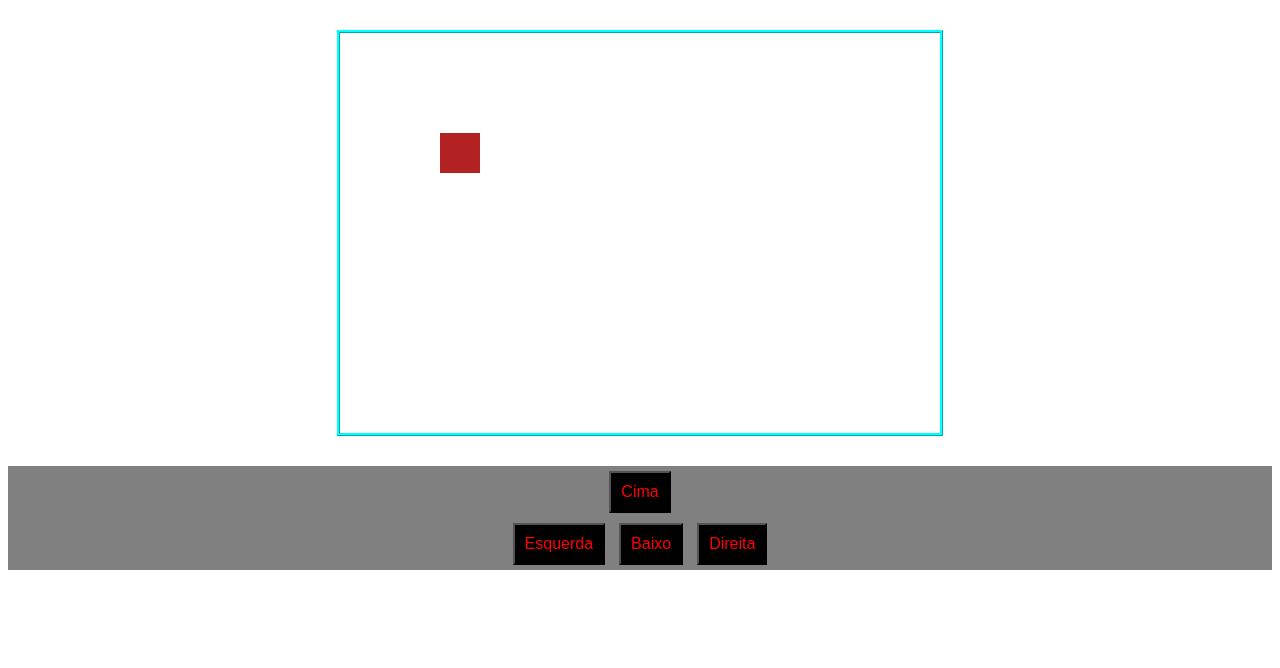
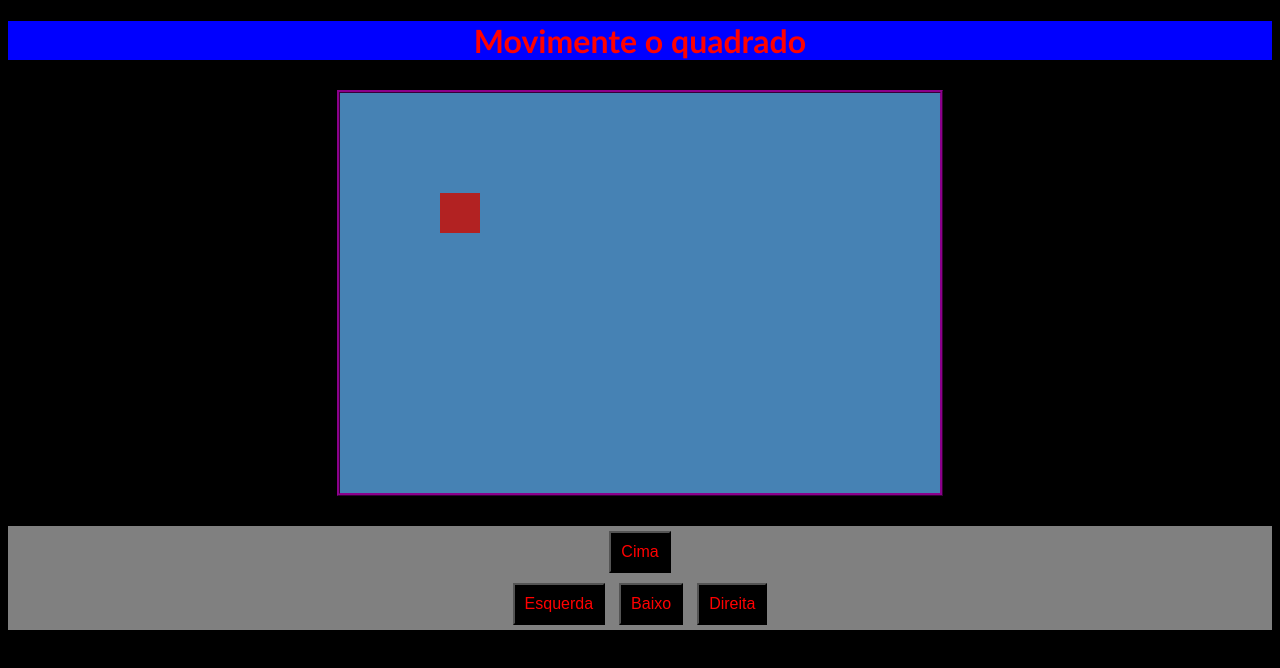
Before and after one commit to VictorAlcina2LL/-2-Avalia-o-Processual-do-3-Trimestre, a plain HTML site: page index.html in a window 1280 px wide. Drawn offline with Linux system fonts and the light colour scheme.

Commit message:
Update index.html

```diff
--- a/index.html
+++ b/index.html
@@ -3,52 +3,118 @@
 Programa: Clique no botão e movimente o quadrado.
 Nome: ISABELLA OLIVEIRA RIBEIRO  - Nº: 14 - Turma: 2L
 Nome: MATHEUS SOLER BINA         - Nº: 18
-Nome: THAINA OLIVEIRA SILVA     - Nº: 26
+Nome: THAINA OLIVEIRA SILVA      - Nº: 26
 Nome: VICTOR REGO MUNIZ          - Nº: 27
-Nome: DIGITE O NOME DE OUTRO MEMBRO DO GRUPO - Nº: DIGITE O NUMERO AQUI.
-DESCRIÇÃO: Descreva, resumidamente, o que faz o seu programa aqui.
+DESCRIÇÃO: Neste programa, movimentamos o componente (quadrado) no canvas quando clicamos em cada botão específico: Cima, Baixo, Esquerda, Direita.
 -->
 <!DOCTYPE html>
+
 <html lang="pt-br">
+
 <head>
+
   <meta charset="UTF-8">
+
   <meta name="viewport" content="width=device-width, initial-scale=1.0">
-  <title>Movimento do Componente</title>
-  <body>
+
+  <title>Movimento do Quadrado</title>
+  <link rel="icon" href="icon.png">
+
+  <h1 class="h1">Movimente o quadrado</h1>
+
+  <body class="body">
+
   <style>
 
+    .h1{
+      color: red;
+
+      background-color: blue;
+
+      font-family: 'Trebuchet MS', 'Lucida Sans Unicode', 'Lucida Grande', 'Lucida Sans', Arial, sans-serif;
+
+      text-align: center;
+
+    }
+
+     .body{
+
+      background-color: black;
+
+    }
+
       canvas{
+
         border-style: ridge;
-      border-color: aqua;
+
+        border-color: darkmagenta;
+
         display: block;
+
         margin: 30px auto;
+
+        background-color: steelblue;
     }
     .controls {
+
       text-align: center;
+
       align-items: center;
+
       background-color: gray;
     }
+
     button {
+
       padding: 10px;
+
       margin: 5px;
+
       font-size: 16px;
+
       background-color: black;
+
       color: red;
     }
 
+     .button:hover{
+
+      background-color: blue;
+
+      color: red;
+     }
+
+     .buttons :hover{
+
+      background-color: white;
+
+      color: blue;
+     }
+
   </style>
+
 </head>
+
 <body>
+
   <canvas id="gameCanvas" width="600" height="400"></canvas>
 
   <div class="controls">
 
+    <div class="buttons">
+
       <button id="upButton">Cima</button>
+
       <br>
+
       <button id="leftButton">Esquerda</button>
+
       <button id="downButton">Baixo</button>
+
+
       <button id="rightButton">Direita</button>
 
+    </div>
   </div>
 
   <script>
```
Lines whose indentation alone changed are shown as unchanged.
